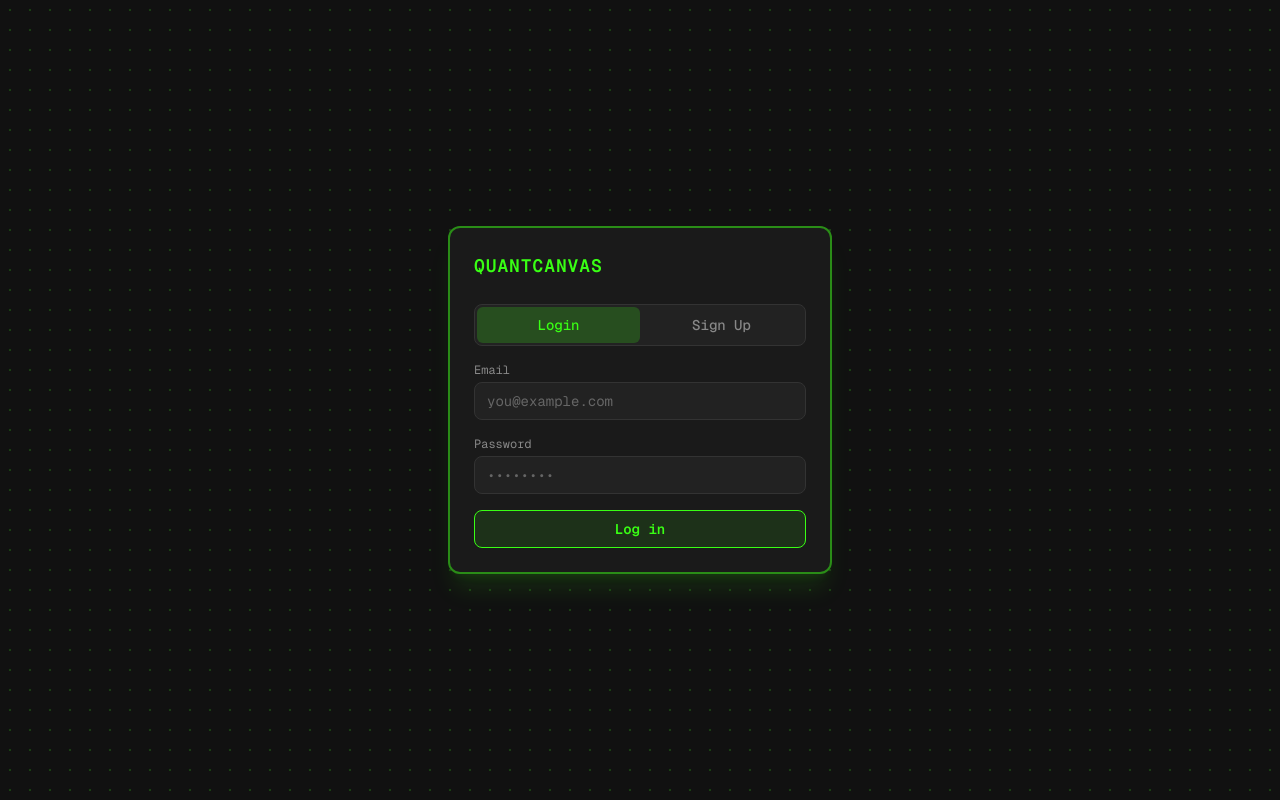
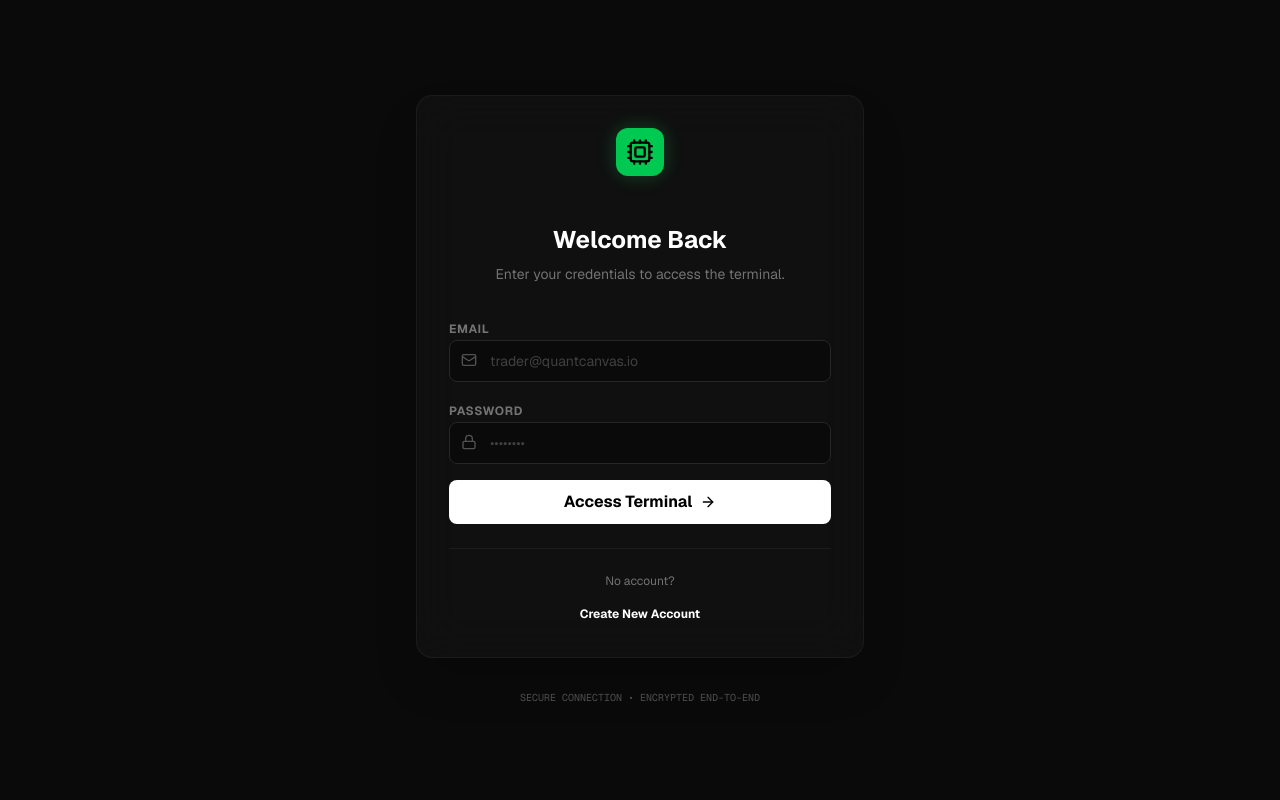
Before and after one commit to oGrizz34/quant-canvas, a Next.js app: page /login in a window 1280 px wide. Built offline with nearby package versions, Linux system fonts and the light colour scheme; no server answers.

Commit message:
Fixed exit button link to point to dashboard

```diff
--- a/app/login/page.tsx
+++ b/app/login/page.tsx
@@ -1,126 +1,143 @@
-'use client';
-
-import React, { useEffect, useState } from 'react';
+"use client";
+import { useState, useEffect } from 'react';
+import { supabase } from '@/lib/supabase';
 import { useRouter } from 'next/navigation';
-import { supabase } from '@/lib/supabase';
-import { Toaster, toast } from 'sonner';
-
-type Tab = 'login' | 'signup';
+import { Cpu, Lock, ArrowRight, Mail } from 'lucide-react';
 
 export default function LoginPage() {
   const router = useRouter();
-  const [tab, setTab] = useState<Tab>('login');
   const [email, setEmail] = useState('');
   const [password, setPassword] = useState('');
   const [loading, setLoading] = useState(false);
+  const [error, setError] = useState<string | null>(null);
 
+  // 1. AUTO-REDIRECT IF ALREADY LOGGED IN
   useEffect(() => {
-    supabase.auth.getSession().then(({ data: { session } }) => {
-      if (session) router.replace('/');
-    });
+    const checkSession = async () => {
+      const { data: { session } } = await supabase.auth.getSession();
+      if (session) {
+        // FORCE REDIRECT TO DASHBOARD (NOT CANVAS)
+        router.push('/dashboard');
+      }
+    };
+    checkSession();
   }, [router]);
 
-  const handleSubmit = async (e: React.FormEvent) => {
+  const handleLogin = async (e: React.FormEvent) => {
     e.preventDefault();
     setLoading(true);
-    try {
-      if (tab === 'login') {
-        const { error } = await supabase.auth.signInWithPassword({ email, password });
+    setError(null);
+
+    const { error } = await supabase.auth.signInWithPassword({
+      email,
+      password,
+    });
+
     if (error) {
-          toast.error(error.message);
+      setError(error.message);
       setLoading(false);
-          return;
-        }
-        toast.success('Welcome back');
-        router.push('/');
+    } else {
+      // 2. FORCE REDIRECT ON SUCCESSFUL LOGIN
+      router.push('/dashboard');
       router.refresh();
-      } else {
-        const { error } = await supabase.auth.signUp({ email, password });
-        if (error) {
-          toast.error(error.message);
-          setLoading(false);
-          return;
-        }
-        toast.success('Account created. Check your email to confirm.');
-        router.push('/');
-        router.refresh();
-      }
-    } catch (err) {
-      toast.error(err instanceof Error ? err.message : 'Something went wrong');
-    } finally {
-      setLoading(false);
     }
   };
 
+  const handleSignUp = async () => {
+    setLoading(true);
+    setError(null);
+    const { error } = await supabase.auth.signUp({
+      email,
+      password,
+    });
+    if (error) {
+      setError(error.message);
+    } else {
+      setError('Check your email for the confirmation link!');
+    }
+    setLoading(false);
+  };
+
   return (
-    <div className="relative flex min-h-screen w-full items-center justify-center bg-[#111]">
-      <div
-        className="absolute inset-0 opacity-20"
-        style={{
-          backgroundImage: 'radial-gradient(circle, #39ff14 1px, transparent 1px)',
-          backgroundSize: '20px 20px',
-        }}
-      />
-      <Toaster position="top-center" theme="dark" toastOptions={{ classNames: { success: '!border-[#39ff14]', error: '!border-red-500' } }} />
-      <div className="relative z-10 w-full max-w-sm rounded-xl border-2 border-[#39ff14]/50 bg-[#1a1a1a] p-6 shadow-xl shadow-[#39ff14]/10">
-        <h1 className="mb-6 font-mono text-lg font-semibold uppercase tracking-wider text-[#39ff14]">
-          QuantCanvas
-        </h1>
-        <div className="mb-4 flex rounded-lg border border-[#333] bg-[#222] p-0.5">
-          <button
-            type="button"
-            onClick={() => setTab('login')}
-            className={`flex-1 rounded-md py-2 font-mono text-sm font-medium transition-colors ${
-              tab === 'login'
-                ? 'bg-[#39ff14]/20 text-[#39ff14]'
-                : 'text-[#888] hover:text-white'
-            }`}
-          >
-            Login
-          </button>
-          <button
-            type="button"
-            onClick={() => setTab('signup')}
-            className={`flex-1 rounded-md py-2 font-mono text-sm font-medium transition-colors ${
-              tab === 'signup'
-                ? 'bg-[#39ff14]/20 text-[#39ff14]'
-                : 'text-[#888] hover:text-white'
-            }`}
-          >
-            Sign Up
-          </button>
+    <div className="min-h-screen bg-neutral-950 flex flex-col items-center justify-center p-4 selection:bg-green-500/30 font-sans">
+
+      {/* Background Glow */}
+      <div className="fixed inset-0 bg-[radial-gradient(circle_at_center,_var(--tw-gradient-stops))] from-green-900/10 via-neutral-950/50 to-neutral-950 pointer-events-none" />
+
+      <div className="w-full max-w-md bg-neutral-900/50 backdrop-blur-xl border border-white/5 p-8 rounded-2xl shadow-2xl relative z-10">
+
+        {/* Logo */}
+        <div className="flex justify-center mb-8">
+          <div className="w-12 h-12 bg-green-500 rounded-xl flex items-center justify-center shadow-[0_0_20px_rgba(34,197,94,0.3)] mb-4">
+            <Cpu className="w-7 h-7 text-black" />
           </div>
-        <form onSubmit={handleSubmit} className="space-y-4">
-          <label className="block">
-            <span className="mb-1 block font-mono text-xs text-[#888]">Email</span>
+        </div>
+
+        <h1 className="text-2xl font-bold text-center text-white mb-2">Welcome Back</h1>
+        <p className="text-neutral-500 text-center text-sm mb-8">Enter your credentials to access the terminal.</p>
+
+        {error && (
+          <div className="mb-6 p-3 bg-red-500/10 border border-red-500/20 rounded-lg text-red-400 text-xs text-center font-mono">
+            {error}
+          </div>
+        )}
+
+        <form onSubmit={handleLogin} className="space-y-4">
+          <div className="space-y-2">
+            <label className="text-xs font-bold text-neutral-500 uppercase tracking-wider">Email</label>
+            <div className="relative">
+              <Mail className="absolute left-3 top-3 w-4 h-4 text-neutral-600" />
               <input
                 type="email"
                 value={email}
                 onChange={(e) => setEmail(e.target.value)}
+                className="w-full bg-neutral-950 border border-neutral-800 rounded-lg py-2.5 pl-10 pr-4 text-sm text-white focus:outline-none focus:border-green-500 focus:ring-1 focus:ring-green-500 transition-all placeholder:text-neutral-700"
+                placeholder="trader@quantcanvas.io"
                 required
-              placeholder="you@example.com"
-              className="w-full rounded-lg border border-[#333] bg-[#222] px-3 py-2 font-mono text-sm text-white placeholder-[#666] focus:border-[#39ff14] focus:outline-none focus:ring-1 focus:ring-[#39ff14]"
               />
-          </label>
-          <label className="block">
-            <span className="mb-1 block font-mono text-xs text-[#888]">Password</span>
+            </div>
+          </div>
+
+          <div className="space-y-2">
+            <label className="text-xs font-bold text-neutral-500 uppercase tracking-wider">Password</label>
+            <div className="relative">
+              <Lock className="absolute left-3 top-3 w-4 h-4 text-neutral-600" />
               <input
                 type="password"
                 value={password}
                 onChange={(e) => setPassword(e.target.value)}
+                className="w-full bg-neutral-950 border border-neutral-800 rounded-lg py-2.5 pl-10 pr-4 text-sm text-white focus:outline-none focus:border-green-500 focus:ring-1 focus:ring-green-500 transition-all placeholder:text-neutral-700"
+                placeholder="••••••••"
                 required
-              placeholder="••••••••"
-              className="w-full rounded-lg border border-[#333] bg-[#222] px-3 py-2 font-mono text-sm text-white placeholder-[#666] focus:border-[#39ff14] focus:outline-none focus:ring-1 focus:ring-[#39ff14]"
               />
-          </label>
+            </div>
+          </div>
+
           <button
             type="submit"
             disabled={loading}
-            className="w-full rounded-lg border border-[#39ff14] bg-[#39ff14]/10 py-2 font-mono text-sm font-semibold text-[#39ff14] transition-colors hover:bg-[#39ff14]/20 disabled:opacity-50"
+            className="w-full bg-white text-black font-bold py-2.5 rounded-lg hover:bg-green-400 transition-all flex items-center justify-center gap-2 mt-2 disabled:opacity-50 disabled:cursor-not-allowed"
           >
-            {loading ? '…' : tab === 'login' ? 'Log in' : 'Create account'}
+            {loading ? 'Authenticating...' : 'Access Terminal'}
+            {!loading && <ArrowRight className="w-4 h-4" />}
           </button>
         </form>
+
+        <div className="mt-6 pt-6 border-t border-white/5 text-center">
+          <p className="text-neutral-500 text-xs mb-3">No account?</p>
+          <button
+            onClick={handleSignUp}
+            disabled={loading}
+            className="text-white text-xs font-bold hover:text-green-400 transition-colors"
+          >
+            Create New Account
+          </button>
+        </div>
+
+      </div>
+
+      <div className="mt-8 text-[10px] text-neutral-600 font-mono">
+        SECURE CONNECTION • ENCRYPTED END-TO-END
       </div>
     </div>
   );
```
Lines whose indentation alone changed are shown as unchanged.
